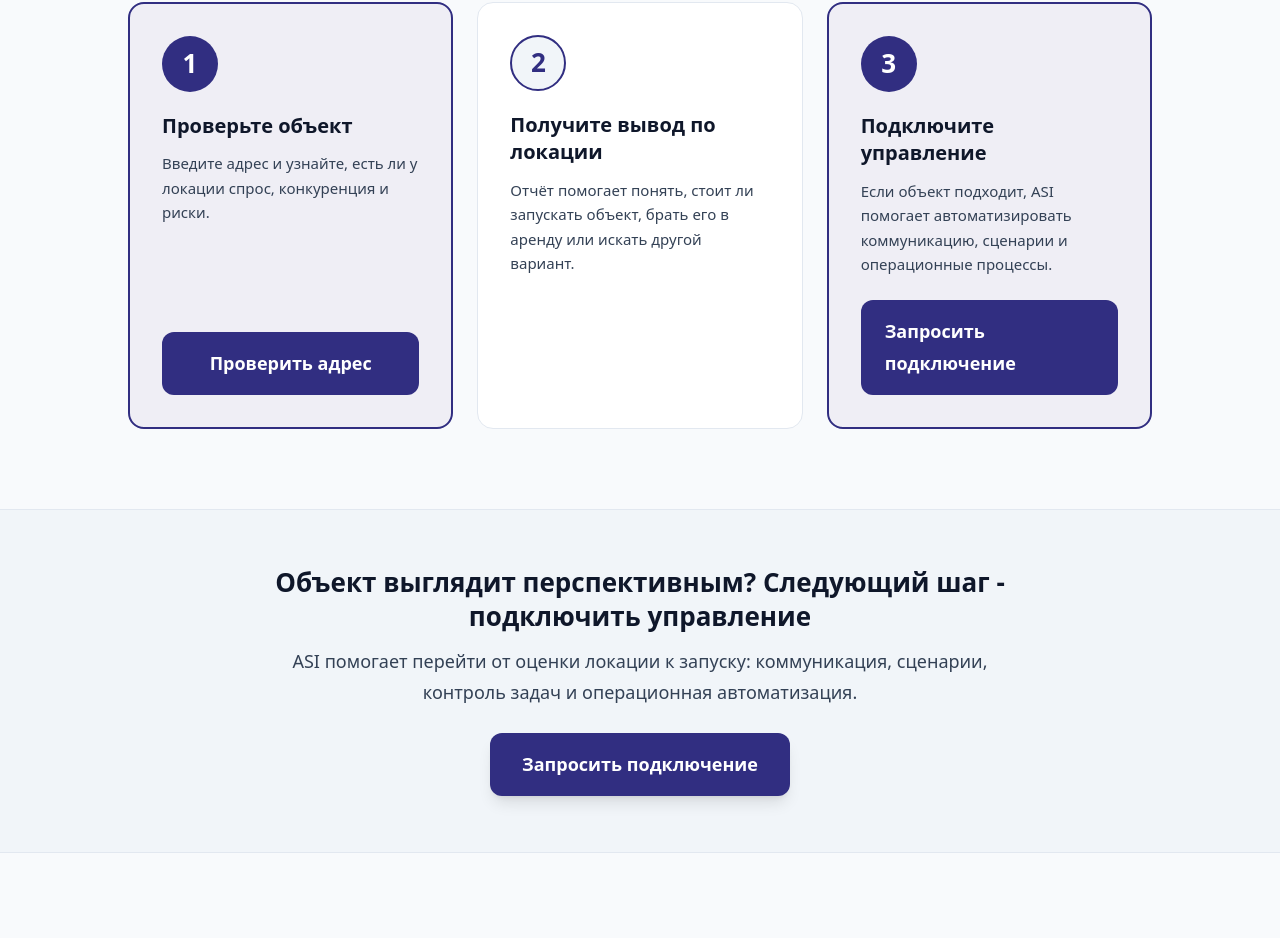
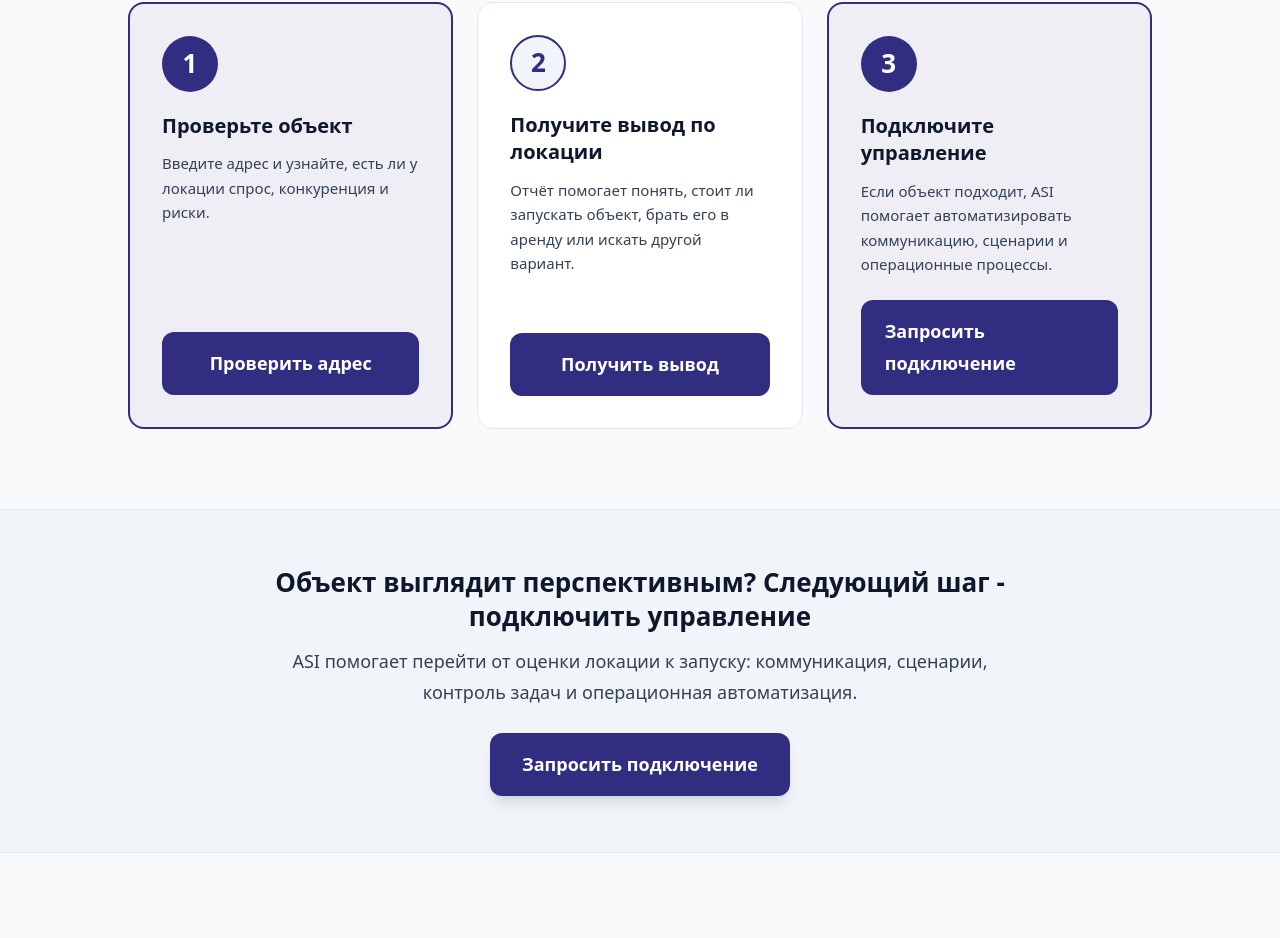
Before and after one commit to ASI-integration/asi-landing, a Next.js app: page /ru in a window 1280 px wide. Shown: the part 1119-2057 px from the top of the page. Built offline with nearby package versions, Linux system fonts and the light colour scheme.

Commit message:
fix(landing): add missing CTA to RU location step card

```diff
--- a/src/app/ru/page.tsx
+++ b/src/app/ru/page.tsx
@@ -84,9 +84,15 @@ export default function HomeRu() {
                 <h3 className="font-bold text-[var(--t-text)] text-lg leading-snug mb-3">
                   Получите вывод по локации
                 </h3>
-                <p className="text-[15px] text-[var(--t-text-2)] leading-relaxed flex-1">
+                <p className="text-[15px] text-[var(--t-text-2)] leading-relaxed flex-1 mb-6">
                   Отчёт помогает понять, стоит ли запускать объект, брать его в аренду или искать другой вариант.
                 </p>
+                <Link
+                  href={RU_LOCATION_CHECK_HREF}
+                  className="inline-flex min-h-[56px] items-center justify-center px-6 py-4 rounded-xl bg-[color:var(--t-accent)] text-white font-bold text-base hover:bg-[color:var(--t-accent-hover)] transition-colors focus:outline-none focus-visible:ring-2 focus-visible:ring-[color:var(--t-accent)] focus-visible:ring-offset-2 focus-visible:ring-offset-[var(--t-bg)]"
+                >
+                  Получить вывод
+                </Link>
               </div>
 
               <div className="flex flex-col p-7 sm:p-8 rounded-2xl border-2 border-[color:var(--t-accent)] bg-[color-mix(in_srgb,var(--t-accent)_8%,var(--t-surface))] min-h-[300px]">
```
